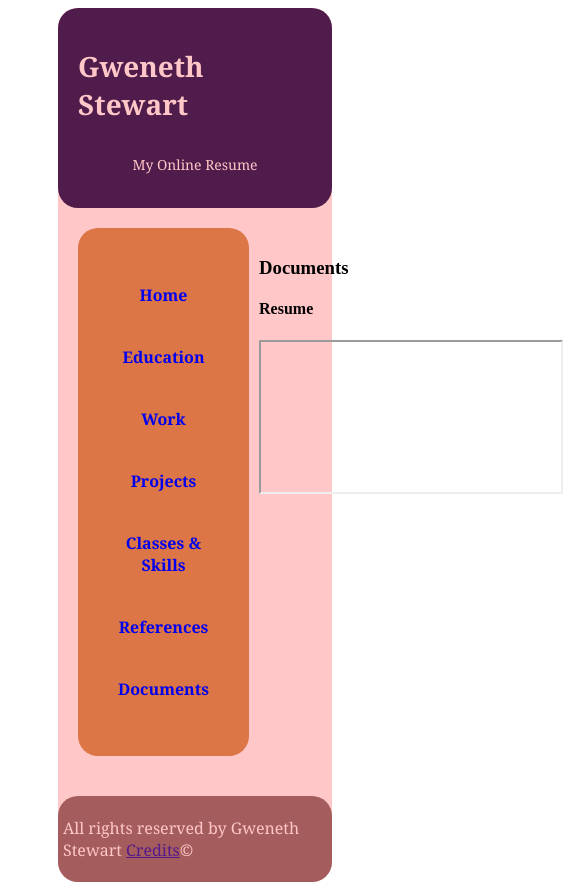
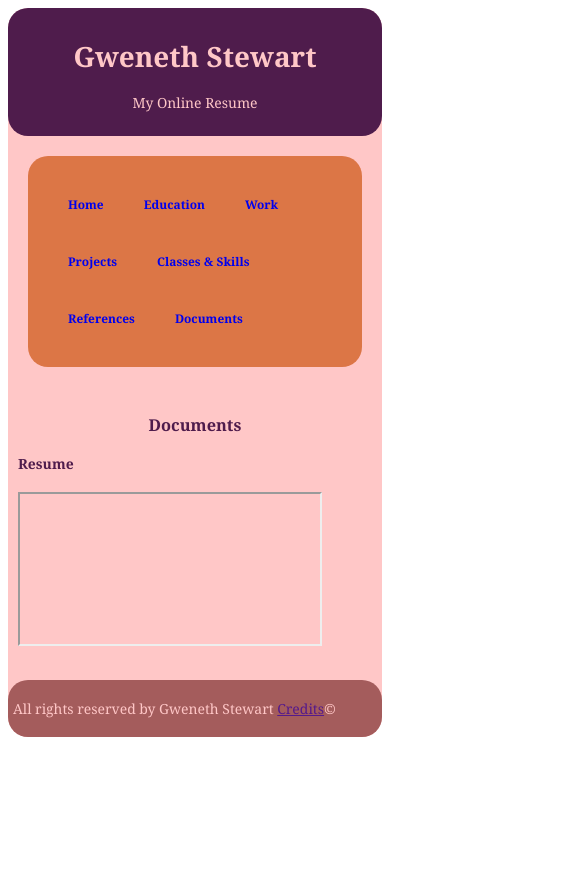
Before and after one commit to gwenstew/mp-3, a React (Vite) app: page /Documents in a window 390 px wide. Shown: the whole page, 573 px wide, since content can reach past the window. After the commit the page ends 844 px from the top, so only its background shows below. Built offline with nearby package versions, Linux system fonts and the light colour scheme.

Commit message:
adding media queries for header and navigation

```diff
--- a/src/App.tsx
+++ b/src/App.tsx
@@ -14,17 +14,26 @@ import Documents from './components/Documents.tsx'
 
 
 const Container = styled.div`
+  font-family: Georgia,Times,Times New Roman,serif;
   background-color: #ffc7c7;
   border-radius: 20px;
   display:flex;
   flex-direction: column;
-  margin: 0px 50px;
+  margin-left: auto;
+  margin-right: auto;
+  max-width: 1000px;
+  color: #4f1c4c;
+
+  h3 {
+    text-align:center;
+  }
+  font-size: calc(12px + 0.5vw)
 `;
 
 const Body = styled.div`
-  display:flex;
-  flex-direction: row;
+  font-size: calc(10px + 0.5vw)
   padding: 20px
+  width: 100%
 `;
 
 function Root(){
--- a/src/components/Documents.tsx
+++ b/src/components/Documents.tsx
@@ -10,7 +10,7 @@ export default function Documents() {
             <h3>Documents</h3>
             <h4> Resume </h4>
             <iframe
-                src="public/docs/Gweneth_Stewart_Resume_spring2024.pdf"
+                src="docs/Gweneth_Stewart_Resume_spring2024.pdf"
                 title="Gweneth's Full Resume"
             ></iframe>
         </StyledDocs>
--- a/src/components/Education.tsx
+++ b/src/components/Education.tsx
@@ -1,7 +1,9 @@
 import styled from "styled-components";
 
 const StyledEducation = styled.div`
-    padding: 10px;
+    margin: 10px;
+    display: flex;
+    flex-direction: column;
 
     div {
         padding: 10px;
--- a/src/components/Header.tsx
+++ b/src/components/Header.tsx
@@ -4,14 +4,19 @@ const StyledHeader = styled.header`
     font-family: Georgia,Times,Times New Roman,serif;
     position: relative;
     background-color: #4f1c4c;
-    display: flex;
-    flex-direction: column;
-    align-items: center;
-    justify-content: center;
     font-size: calc(12px + 0.5vw);
     color: #ffc7c7;
     border-radius: 20px;
     padding: 20px;
+
+    @media screen and (max-width: 750px) {
+        text-align: center;
+        padding: 10px;
+    }
+    @media screen and (min-width: 750px) {
+        text-align: left;
+        margin-bottom: 20px;
+    }
 `;
 
 
--- a/src/components/Home.tsx
+++ b/src/components/Home.tsx
@@ -17,7 +17,8 @@ const StyledImg = styled.img`
 export default function Home() {
     return(
         <StyledHome>
-            <StyledImg src="/public/imgs/BizProfPhoto.jpg" alt="Profile Photo"></StyledImg>
+            <h3>Home</h3>
+            <StyledImg src="/imgs/BizProfPhoto.jpg" alt="Profile Photo"></StyledImg>
             <p>My name is Gweneth Stewart and I am a current senior studying Computer Science at Boston University.
                     I am seeking entry-level opportunities to apply my skills in a collaborative and creative environment.</p>
             <p>To learn more about my skills and how I can add value to your team, explore my portfolio!</p>
--- a/src/components/Nav.tsx
+++ b/src/components/Nav.tsx
@@ -8,6 +8,7 @@ const StyledNav = styled.nav`
     background-color: #dc7646;
     color: #ffc7c7;
     border-radius: 20px;
+    margin: 20px 20px;
 
     ul {
         list-style-type: none;
@@ -25,6 +26,28 @@ const StyledNav = styled.nav`
         color: #4f1c4c;
         background-color: #ffc7c7;
     }
+
+    @media screen and (max-width: 750px) {
+
+        ul {
+            display: flex;
+            flex-direction: row;
+            flex-wrap:wrap;
+        }
+
+    }
+    @media screen and (min-width: 750px) {
+        width: 30%;
+        float: left;
+        margin-bottom: 20px;
+
+        ul {
+            display: flex;
+            flex-direction: column;
+        }
+    }
+
+    font-size: calc(10px + 0.5vw)
 `;
 
 export default function Nav(){
--- a/src/components/Projects.tsx
+++ b/src/components/Projects.tsx
@@ -1,31 +1,32 @@
 import styled from "styled-components";
 
 const StyledProjects = styled.div`
-    padding: 10px;
+    margin: 10px;
+    display: flex;
+    flex-direction: column;
+`;
 
-    div {
+const StyledEntry = styled.div`
     border-left: 5px solid #4f1c4c;
     padding: 10px;
-    }
 `;
 
 export default function Projects() {
     return(
         <StyledProjects>
         <h3>Projects</h3>
-
         <h4>College Kitchen</h4>
-            <div>
+        <StyledEntry>
             <a href="https://github.com/gwenstew/CS411-Project">Github</a>
             <p>
                 Web app to help college students find recipes from their ingredients!
             </p>
-            </div>
 
+        </StyledEntry>
         <h4>Research on Collaborative Filtering</h4>
-            <div>
+            <StyledEntry>
                 <a href="https://colab.research.google.com/drive/1QjhyYF_5ORUrrMfX0Z0YQwhie3GI1PC4?usp=sharing">Google Colab</a>
-            </div>
+            </StyledEntry>
 
         </StyledProjects>
     )
--- a/src/components/Skills.tsx
+++ b/src/components/Skills.tsx
@@ -1,12 +1,14 @@
 import styled from "styled-components";
 
 const StyledSkills = styled.div`
-    padding: 10px;
+    margin: 10px;
+    display: flex;
+    flex-direction: column;
+`;
 
-    ul {
-        border-left: 5px solid #4f1c4c;
-        list-style: none;
-    }
+const StyledEntry = styled.ul`
+    border-left: 5px solid #4f1c4c;
+    list-style: none;
 
     ul li {
         margin: 5px;
@@ -19,20 +21,20 @@ export default function Skills() {
         <h3>Coursework and Skills</h3>
 
         <h4>Relavant Coursework</h4>
-            <ul>
+            <StyledEntry>
                 <li><strong>Programming:</strong> Data Structures, Software Engineering</li>
                 <li><strong>Computer Graphics:</strong> Intro to Computer Graphics, Geometric Algorithms</li>
                 <li><strong>Algorithms:</strong> Analysis of Algorithms, Distributed Systems</li>
                 <li><strong>Data Science</strong> Foundations of Data Science, Probability in Computing</li>
-            </ul>
+            </StyledEntry>
 
 
         <h4>Technical Skills</h4>
-            <ul>
+            <StyledEntry>
                 <li><strong>Programming Languages:</strong> Python, Java, C, HTML/CSS, Javascript</li>
                 <li><strong>Development:</strong> React, Node.js, Firebase</li>
                 <li><strong>Tools:</strong> Git</li>
-            </ul>
+            </StyledEntry>
         </StyledSkills>
     )
 }
```
Lines whose indentation alone changed are shown as unchanged.
